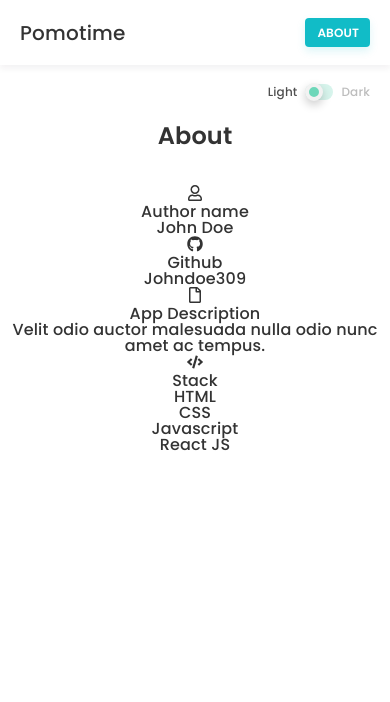
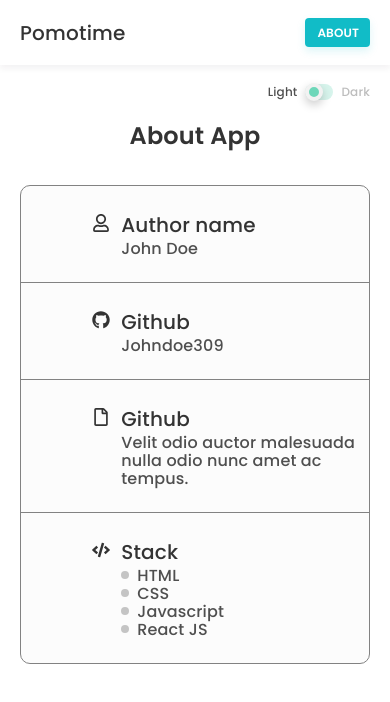
Before and after one commit to cristianCeamatu/assist-pomodoro, a React (Create React App) app: page /about in a window 390 px wide. Shown: the top 702 px of the page. Built offline with nearby package versions, Linux system fonts and the light colour scheme.

Commit message:
design/basic styles for Mobile version About page

```diff
--- a/src/components/ContactDetails.js
+++ b/src/components/ContactDetails.js
@@ -1,43 +1,45 @@
 import { FaGithub, FaRegUser, FaCode, FaRegFile } from 'react-icons/fa';
+// Styles/Assets
+import { Wrapper } from './ContactDetails.styled';
 
 const ContactDetails = () => {
   return (
-    <div>
-      <article className="contact">
-        <p>
+    <Wrapper>
+      <article>
+        <p className="icon">
           <FaRegUser />
         </p>
-        <div>
+        <div className="details">
           <h3>Author name</h3>
           <p>John Doe</p>
         </div>
       </article>
 
-      <article className="contact">
-        <p>
+      <article>
+        <p className="icon">
           <FaGithub />
         </p>
-        <div>
+        <div className="details">
           <h3>Github</h3>
           <p>Johndoe309</p>
         </div>
       </article>
 
-      <article className="contact">
-        <p>
+      <article>
+        <p className="icon">
           <FaRegFile />
         </p>
-        <div>
-          <h3>App Description</h3>
+        <div className="details">
+          <h3>Github</h3>
           <p>Velit odio auctor malesuada nulla odio nunc amet ac tempus.</p>
         </div>
       </article>
 
-      <article className="contact">
-        <p>
+      <article>
+        <p className="icon">
           <FaCode />
         </p>
-        <div>
+        <div className="details">
           <h3>Stack</h3>
           <ul>
             <li>HTML</li>
@@ -47,7 +49,7 @@ const ContactDetails = () => {
           </ul>
         </div>
       </article>
-    </div>
+    </Wrapper>
   );
 };
 
--- /dev/null
+++ b/src/components/ContactDetails.styled.js
@@ -0,0 +1,59 @@
+import styled from 'styled-components';
+
+export const Wrapper = styled.div`
+  margin: 0 20px;
+  background: #fcfcfc;
+  border: 0.5px solid #828282;
+  box-sizing: border-box;
+  border-radius: 10px;
+
+  article {
+    padding: 24px 10px;
+    display: flex;
+    align-items: center;
+    justify-content: center;
+    font-size: 20px;
+    line-height: 30px;
+
+    &:not(:last-child) {
+      border-bottom: 0.5px solid #828282;
+    }
+
+    .icon {
+      flex-basis: 25%;
+      text-align: right;
+      align-self: start;
+      padding-right: 11px;
+      font-size: 18px;
+      line-height: 32px;
+    }
+
+    .details {
+      flex-basis: 75%;
+      text-align: left;
+
+      h3 {
+        font-size: 20px;
+        line-height: 30px;
+      }
+
+      p,
+      li {
+        font-size: 16px;
+        line-height: 18px;
+        color: #4f4f4f;
+      }
+
+      li:before {
+        content: '';
+        width: 8px;
+        height: 8px;
+        background: #c4c4c4;
+        display: inline-block;
+        border-radius: 100%;
+        margin-right: 8px;
+        margin-bottom: 2px;
+      }
+    }
+  }
+`;
--- a/src/pages/About.js
+++ b/src/pages/About.js
@@ -4,7 +4,7 @@ import { Title } from './About.styled.js';
 const About = () => {
   return (
     <section>
-      <Title>About</Title>
+      <Title>About App</Title>
       <ContactDetails />
     </section>
   );
```
Also changed, not shown: 1 other file (tests, documents, lock files or other folders).
